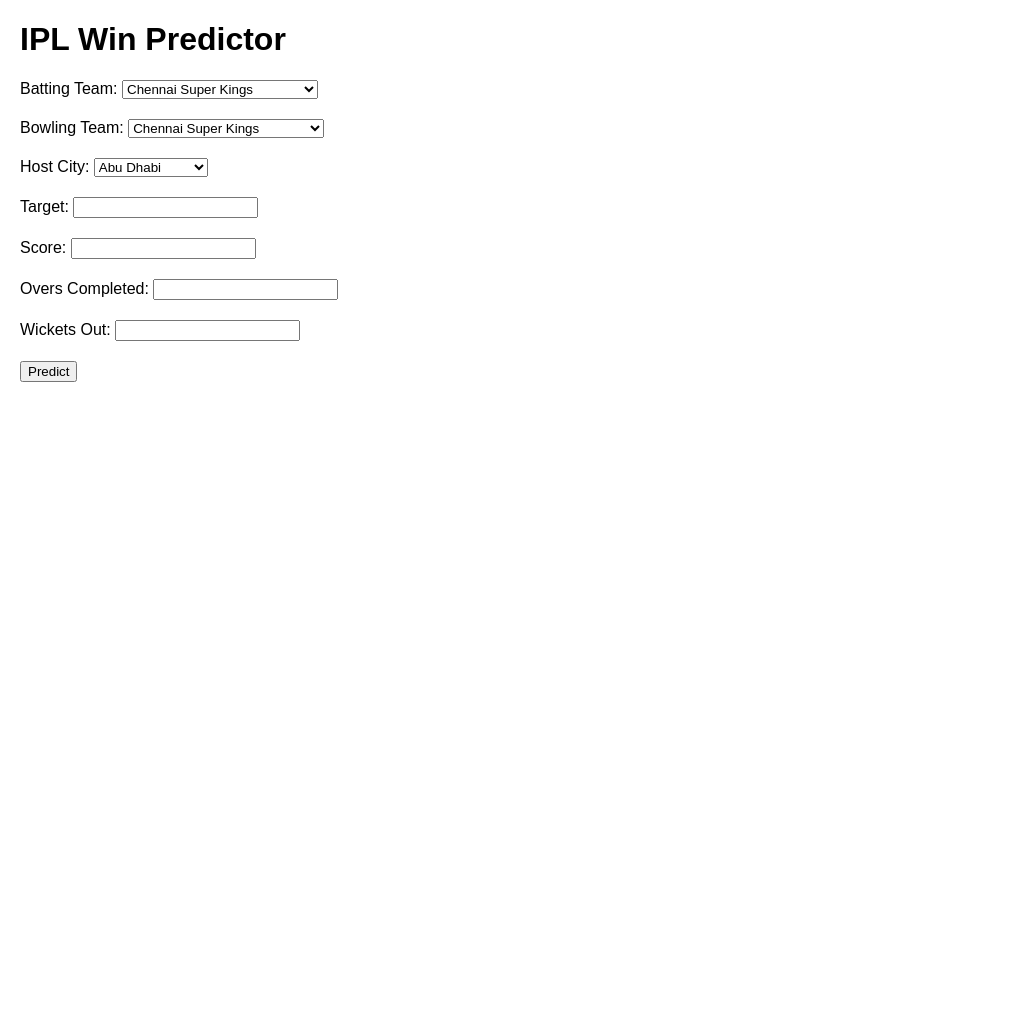
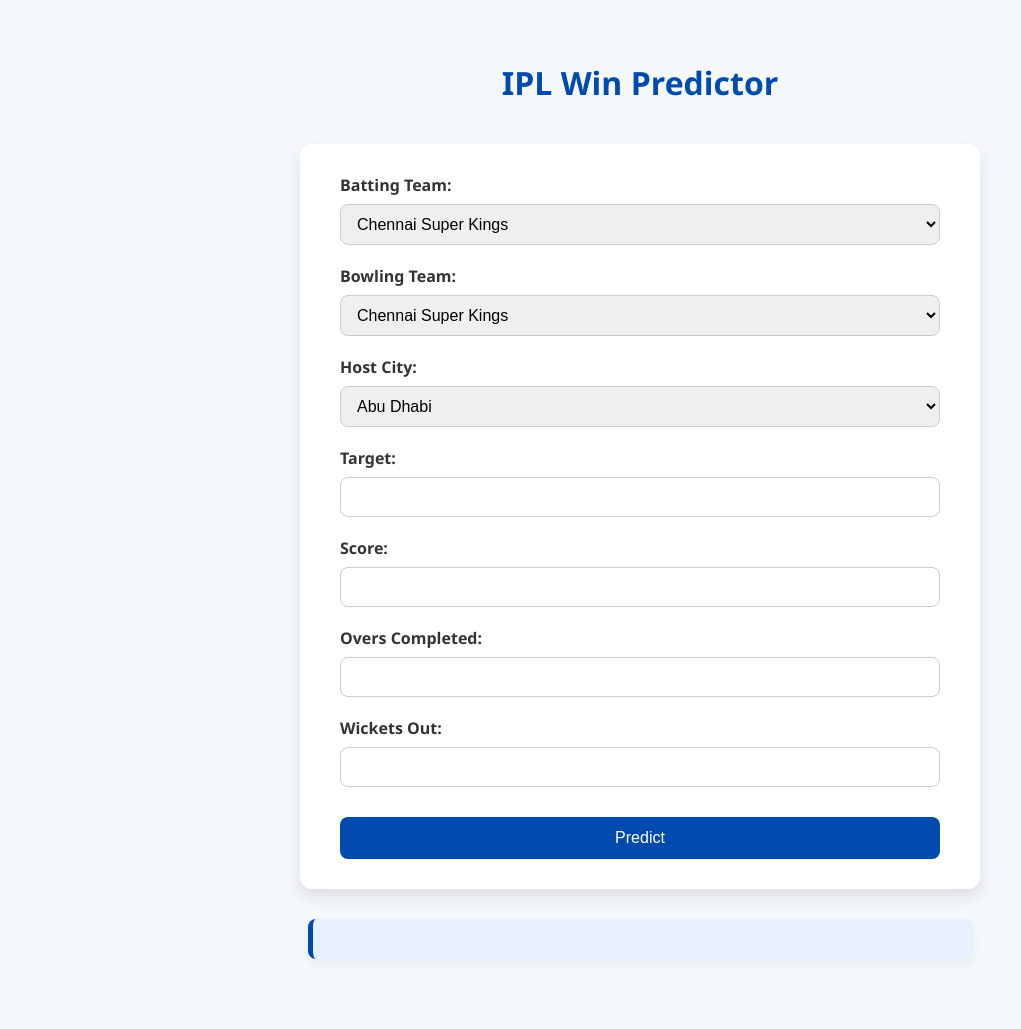
Before and after one commit to Ambar-Gupta22/IPL_Prediction, a Flask app: page / in a window 1280 px wide. Shown: the whole page, without its empty margins (0-1021 px from the left). Before the commit the page ends 382 px from the top, so only its background shows below. Run offline with Flask 3, Linux system fonts and the light colour scheme; parts of the project's set-up code (start-up, migrations or seed data) failed here and were passed over.

Commit message:
Update index.html
second-commit

```diff
--- a/templates/index.html
+++ b/templates/index.html
@@ -1,16 +1,81 @@
 <!DOCTYPE html>
 <html lang="en">
 <head>
-    <meta charset="UTF-8">
-    <meta name="viewport" content="width=device-width, initial-scale=1.0">
+  <meta charset="UTF-8" />
+  <meta name="viewport" content="width=device-width, initial-scale=1.0"/>
   <title>IPL Win Predictor</title>
   <style>
     body {
-            font-family: Arial, sans-serif;
-            margin: 20px;
+      font-family: 'Segoe UI', Tahoma, Geneva, Verdana, sans-serif;
+      background: #f5f8fa;
+      margin: 0;
+      padding: 40px;
+      color: #333;
     }
+
+    h1 {
+      text-align: center;
+      color: #004aad;
+      margin-bottom: 40px;
+    }
+
+    form {
+      max-width: 600px;
+      margin: 0 auto;
+      background: #ffffff;
+      padding: 30px 40px;
+      border-radius: 12px;
+      box-shadow: 0 8px 16px rgba(0, 0, 0, 0.1);
+    }
+
     .form-section {
       margin-bottom: 20px;
+    }
+
+    label {
+      display: block;
+      font-weight: 600;
+      margin-bottom: 8px;
+    }
+
+    select, input[type="number"] {
+      width: 100%;
+      padding: 10px 12px;
+      border: 1px solid #ccc;
+      border-radius: 8px;
+      font-size: 16px;
+      box-sizing: border-box;
+    }
+
+    button[type="submit"] {
+      background-color: #004aad;
+      color: white;
+      font-size: 16px;
+      padding: 12px 20px;
+      border: none;
+      border-radius: 8px;
+      cursor: pointer;
+      transition: background-color 0.3s ease;
+      width: 100%;
+      margin-top: 10px;
+    }
+
+    button[type="submit"]:hover {
+      background-color: #00327d;
+    }
+
+    #result {
+      max-width: 600px;
+      margin: 30px auto;
+      padding: 20px 30px;
+      background-color: #e6f0ff;
+      border-left: 5px solid #004aad;
+      border-radius: 8px;
+      box-shadow: 0 4px 10px rgba(0, 0, 0, 0.05);
+    }
+
+    #result h2 {
+      margin-top: 0;
     }
   </style>
 </head>
@@ -63,8 +128,8 @@
   <div id="result">
     {% if result %}
     <h2>Prediction Result:</h2>
-        <p>{{ result.batting_team }}: {{ result.win }}%</p>
-        <p>{{ result.bowling_team }}: {{ result.loss }}%</p>
+    <p><strong>{{ result.batting_team }}</strong>: {{ result.win }}%</p>
+    <p><strong>{{ result.bowling_team }}</strong>: {{ result.loss }}%</p>
     {% endif %}
   </div>
 
@@ -73,7 +138,6 @@
     const resultDiv = document.getElementById('result');
 
     form.addEventListener('input', () => {
-            // Clear the result when any input field changes
       resultDiv.innerHTML = '';
     });
   </script>
```
Lines whose indentation alone changed are shown as unchanged.
